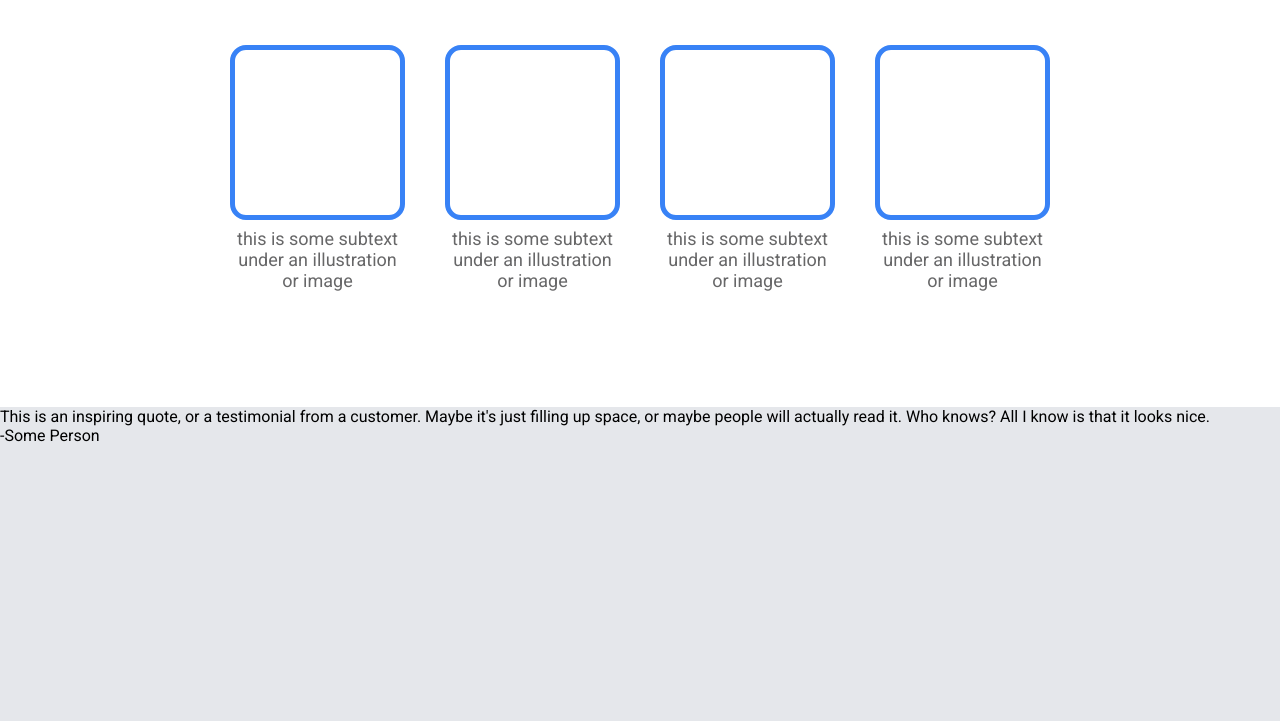
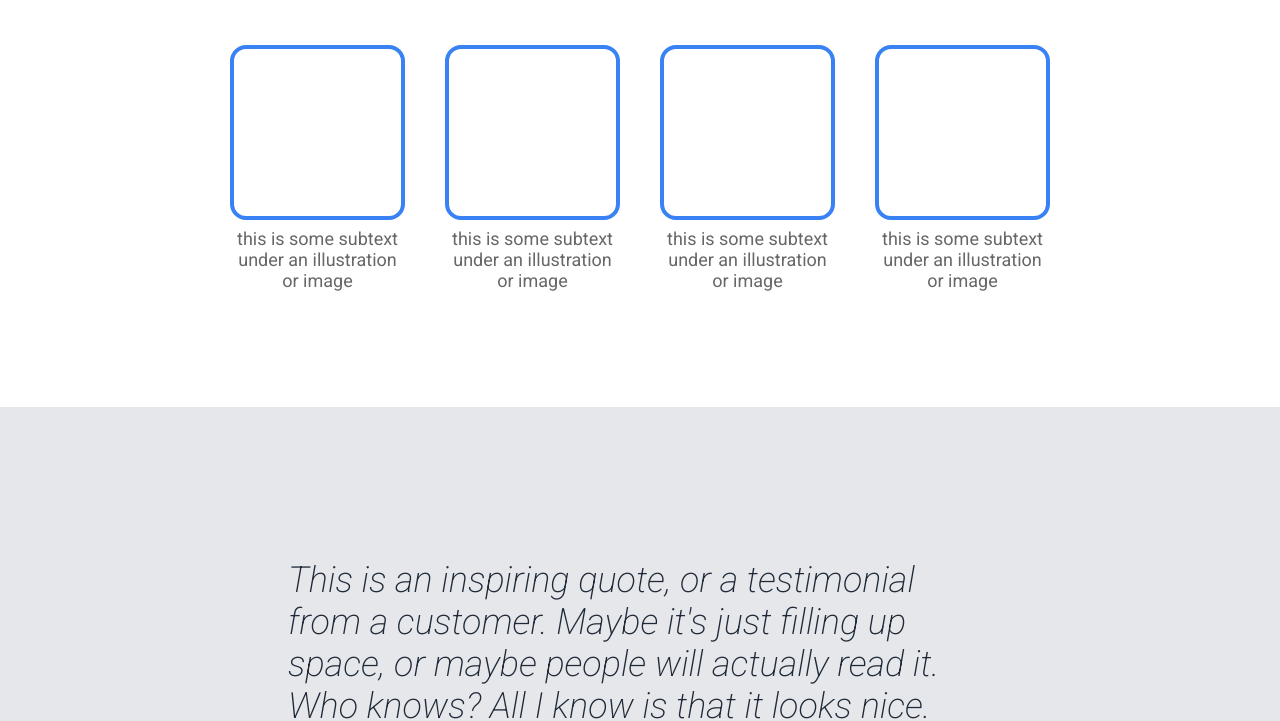
Before and after one commit to Jonathan-9717/landing-page, a plain HTML site: page index.html in a window 1280 px wide. Shown: the part 593-1314 px from the top of the page. Drawn offline with Linux system fonts and the light colour scheme.

Commit message:
Complete section-one and section-two

```diff
--- a/index.html
+++ b/index.html
@@ -64,7 +64,7 @@
                 <blockquote>
                     <p>This is an inspiring quote, or a testimonial from a customer. Maybe it's just filling up space, or maybe people will actually read it. Who knows? All I know is that it looks nice.</p>
                 </blockquote>
-                <p>-Some Person</p>
+                <p class="cite">-Some Person</p>
             </div>
         </section>
 
--- a/styles.css
+++ b/styles.css
@@ -44,6 +44,7 @@ body {
 .nav .nav-links {
     display: flex;
     justify-content: space-between;
+    flex-wrap: wrap;
 }
 
 .nav-links li {
@@ -118,7 +119,7 @@ body {
     align-items: center;
 }
 
-/* General styling for all sections */
+/* General styling for the rest of the sections */
 main {
     width: 100%;
     display: flex;
@@ -129,7 +130,7 @@ main {
 .section-one,
 .section-two,
 .section-three {
-    height: 500px;
+    min-height: 500px;
     width: 70%;
 }
 
@@ -151,6 +152,8 @@ main {
 .section-one .content .container {
     max-width: 100%;
     display: flex;
+    flex-wrap: wrap;
+    flex: 0 1 auto;
     justify-content: center;
     gap: 40px;
 }
@@ -162,7 +165,7 @@ main {
 .box {
    height: 175px;
    width: 175px;
-   border: #3882F6 solid 5px;
+   border: #3882F6 solid 4px;
    border-radius: 16px;
    margin-bottom: 8px;
 }
@@ -178,4 +181,28 @@ main {
 .section-two {
     width: 100%;
     background-color: #E5E7EB;
+    display: flex;
+    justify-content: center;
+    align-items: center;
 }
+
+.section-two div {
+    width: 55%;
+    display: flex;
+    flex-direction: column;
+}
+
+.section-two div blockquote {
+    font-size: 36px;
+    font-style: italic;
+    font-weight: 250;
+    color: #1F2937;
+}
+
+.section-two div .cite {
+    align-self: flex-end;
+    font-size: 24px;
+    font-weight: 600;
+    color: #1F2937;
+    padding-right: 30px;
+}
```
